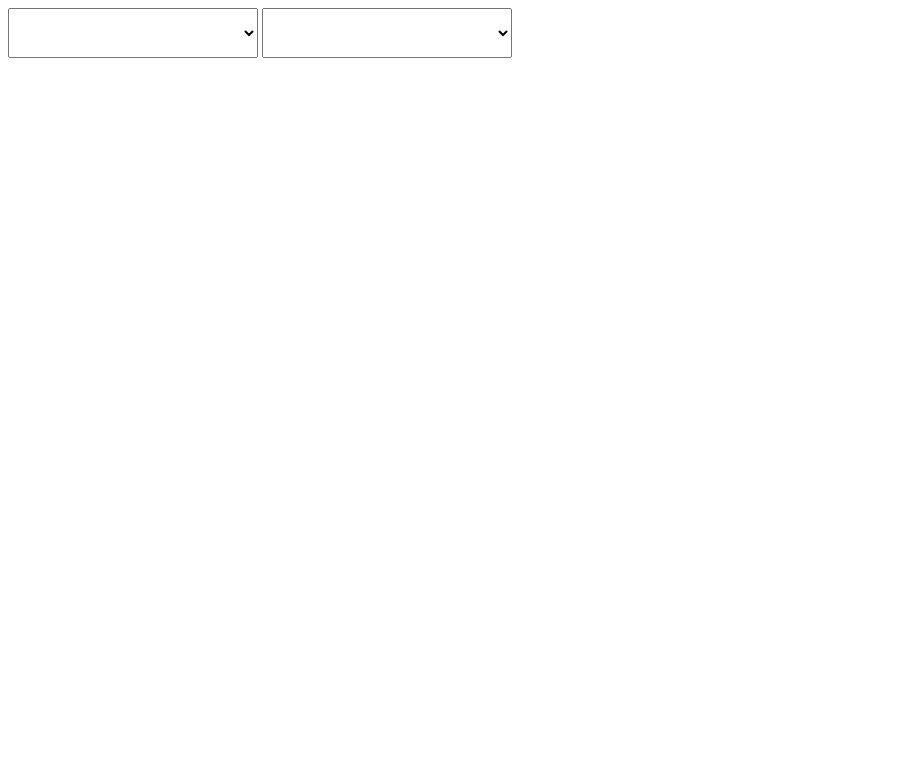
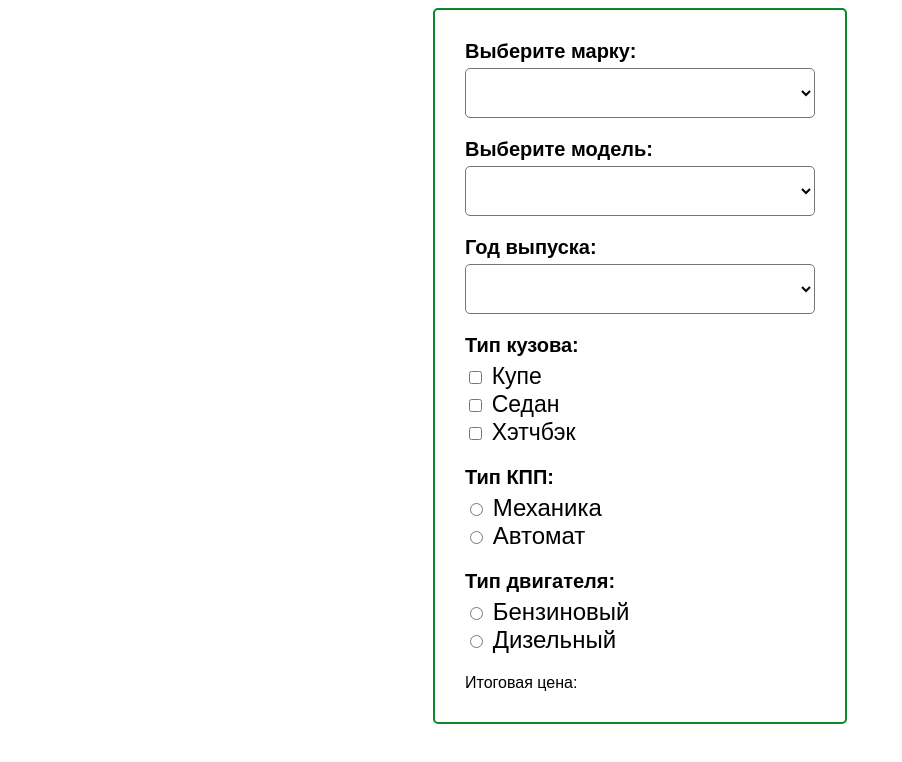
Before and after one commit to altarin/develop, a plain HTML site: page week16/CarCostCalculation/index.html in a window 1280 px wide. Shown: the whole page, without its empty margins (0-902 px from the left). Drawn offline with Linux system fonts and the light colour scheme.

Commit message:
created a calculation form

```diff
--- a/week16/CarCostCalculation/index.html
+++ b/week16/CarCostCalculation/index.html
@@ -12,29 +12,79 @@
 
 <body>
     <div class="car-cost-container">
-        <select name="brand" id="car-brand" class="choice">
-            <label>Выберите марку:</label>
-            <option value=""></option>
-            <option value="audi">Audi</option>
-            <option value="bmv">BMW</option>
-            <option value="ford">Ford</option>
-            <option value="mazda">Mazda</option>
-            <option value="nissan">Nissan</option>
-            <option value="opel">Opel</option>
-            <option value="toyota">Toyota</option>
+        <!-- марка автомобиля -->
+        <label class="title">Выберите марку:</label>
+        <select name="brand" id="car-brand" onchange="calc()" class="choice choice-window">
+            <option value="0"></option>
+            <option value="350000">Audi</option>
+            <option value="360000">BMW</option>
+            <option value="320000">Ford</option>
+            <option value="341000">Mazda</option>
+            <option value="300000">Nissan</option>
+            <option value="330000">Opel</option>
+            <option value="380000">Toyota</option>
         </select>
+        <!-- модель автомобиля -->
+        <label class="title">Выберите модель:</label>
+        <select name="model" onchange="calc()" id="car-model" class="choice choice-window">
+            <option value="0"></option>
+            <option value="140000">TT</option>
+            <option value="210000">X5</option>
+            <option value="100000">Focus</option>
+            <option value="320000">RX-8</option>
+            <option value="190000">Terrano</option>
+            <option value="120000">Vectra</option>
+            <option value="400000">RAV 4</option>
+        </select>
+        <!-- год выпуска -->
+        <label class="title">Год выпуска:</label>
+        <select name="year" id="car-year" onchange="calc()" class="choice choice-window">
+            <option value="0"></option>
+            <option value="20000">1998</option>
+            <option value="25000">2000</option>
+            <option value="30000">2004</option>
+            <option value="35000">2008</option>
+            <option value="40000">2012</option>
+            <option value="45000">2016</option>
+            <option value="50000">2020</option>
+        </select>
+        <!-- тип кузова -->
+        <label class="title">Тип кузова:</label>
+        <div class="choice">
+            <input type="checkbox" onchange="calc()" id="car-coupe" name="car-body" value="20000">
+            <label for="car-coupe" class="title-checkbox">Купе</label><br>
 
-        <select name="model" id="car-model" class="choice">
-            <label>Выберите модель:</label>
-            <option value=""></option>
-            <option value="audi">TT</option>
-            <option value="bmv">X5</option>
-            <option value="ford">Focus</option>
-            <option value="mazda">RX-8</option>
-            <option value="nissan">Terrano</option>
-            <option value="opel">Vectra</option>
-            <option value="toyota">RAV 4</option>
-        </select>
+            <input type="checkbox" onchange="calc()" id="car-sedan" name="car-body" value="23000">
+            <label for="car-sedan" class="title-checkbox">Седан</label><br>
+
+            <input type="checkbox" onchange="calc()" id="car-hatchback" name="car-body" value="30000">
+            <label for="car-hatchback" class="title-checkbox">Хэтчбэк</label>
+        </div>
+        <!-- тип КПП -->
+        <label class="title">Тип КПП:</label>
+        <div class="choice">
+            <input type="radio" onchange="calc()" id="car-type-mechanics" name="transmission" value="10000">
+            <label for="car-type-mechanics">Механика</label><br>
+
+            <input type="radio" onchange="calc()" id="car-type-automate" name="transmission" value="15000">
+            <label for="car-type-automate">Автомат</label>
+        </div>
+        <!-- тип двигателя -->
+        <label class="title">Тип двигателя:</label>
+        <div class="choice">
+            <input type="radio" onchange="calc()" id="car-type-benz" name="engine" value="15000">
+            <label for="car-type-benz">Бензиновый</label><br>
+
+            <input type="radio" onchange="calc()" id="car-type-diesel" name="engine" value="10000">
+            <label for="car-type-diesel">Дизельный</label>
+        </div>
+        <!-- пробег автомобиля -->
+        <!-- <label class="title">Пробег, км:</label>
+        <input type="text" class="choice choice-window"> -->
+
+        <!-- <input class="submit-calc" type="submit" value="Рассчитать"> -->
+        <span>Итоговая цена:</span>
+        <div id="total"></div>
     </div>
 </body>
 
--- a/week16/CarCostCalculation/index.js
+++ b/week16/CarCostCalculation/index.js
@@ -0,0 +1,26 @@
+// let total = document.getElementById('total');
+function calc(){
+
+let brand = document.getElementById('car-brand');
+let model = document.getElementById('car-model');
+let year = document.getElementById('car-year');
+let c_body = document.getElementById('car-coupe');
+let ca_body = document.getElementById('car-sedan');
+let car_body = document.getElementById('car-hatchback');
+let type_mech = document.getElementById('car-type-mechanics');
+let type_auto = document.getElementById('car-type-automate');
+let type_benz = document.getElementById('car-type-benz');
+let type_diesel = document.getElementById('car-type-diesel');
+
+let sum = 0;
+
+sum = parseInt(brand.value) + parseInt(model.value) + parseInt(year.value);
+sum += (c_body.checked == true) ? parseInt(c_body.value) : 0;
+sum += (ca_body.checked == true) ? parseInt(ca_body.value) : 0;
+sum += (car_body.checked == true) ? parseInt(car_body.value) : 0;
+sum += (type_mech.checked == true) ? parseInt(type_mech.value) : 0;
+sum += (type_auto.checked == true) ? parseInt(type_auto.value) : 0;
+sum += (type_benz.checked == true) ? parseInt(type_benz.value) : 0;
+sum += (type_diesel.checked == true) ? parseInt(type_diesel.value) : 0;
+total.innerHTML = sum;
+}
--- a/week16/CarCostCalculation/style.css
+++ b/week16/CarCostCalculation/style.css
@@ -1,5 +1,38 @@
+.car-cost-container{
+    margin: 0 auto;
+    width: 350px;
+    display: flex;
+    flex-direction: column;
+    padding: 30px;
+    border: 2px solid #088A29;
+    font-family: sans-serif;
+    border-radius: 5px;
+}
+.choice-window{
+    height: 50px;
+}
 .choice{
-    width: 250px;
+    font-size: 24px;
+    margin-bottom:20px;
+    border-radius: 5px;
+    background-color: white;
+}
+.title{
+    font-size: 20px;
+    font-weight: 600;
+    margin-bottom: 5px;
+}
+.title-checkbox{
+    font-size: 23px;
+}
+.submit-calc{
     height: 50px;
+    background-color: #088A29;
     font-size: 24px;
+    border-radius: 5px;
+    border: none;
 }
+#total{
+    color:#088A29;
+    font-size: 30px;
+}
```
